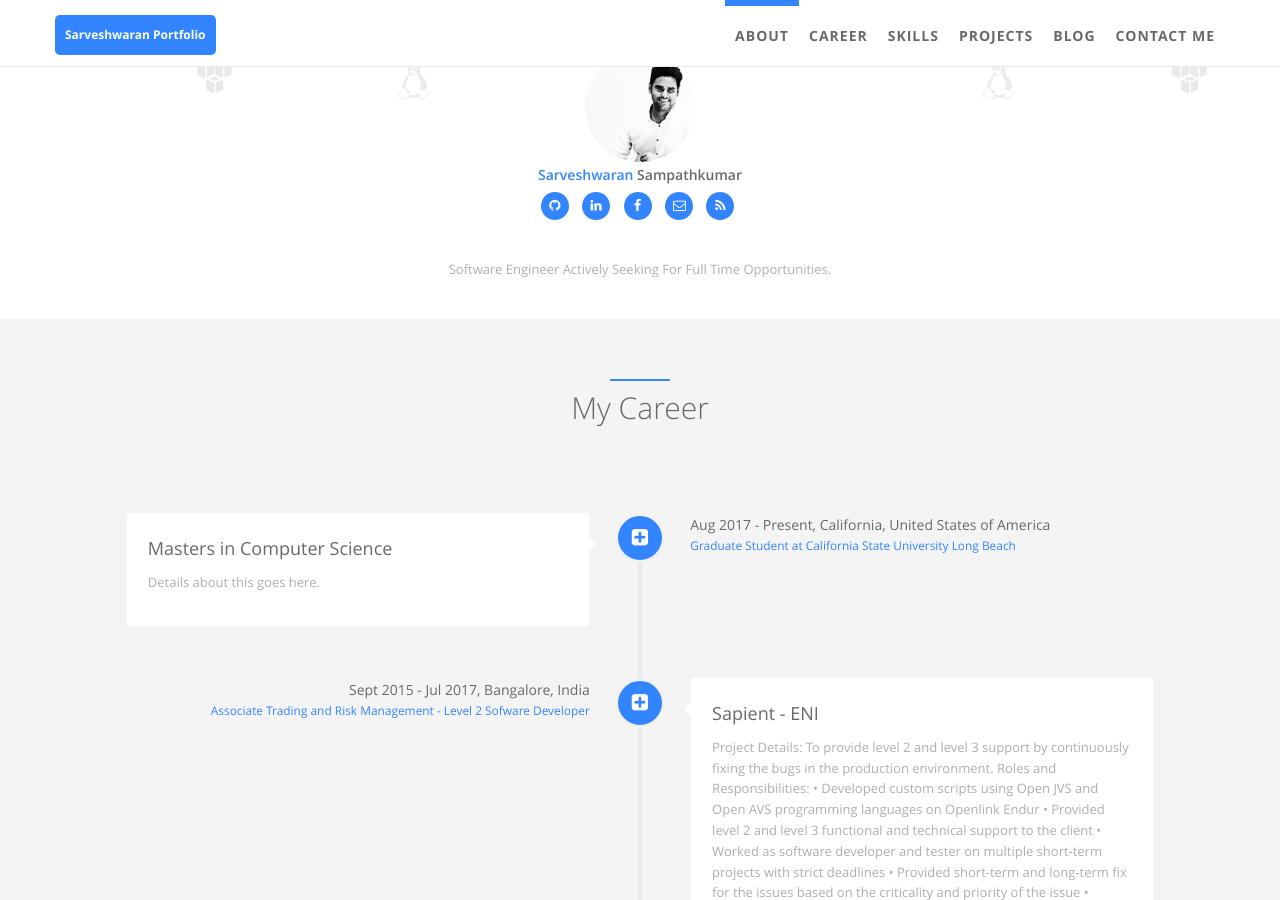
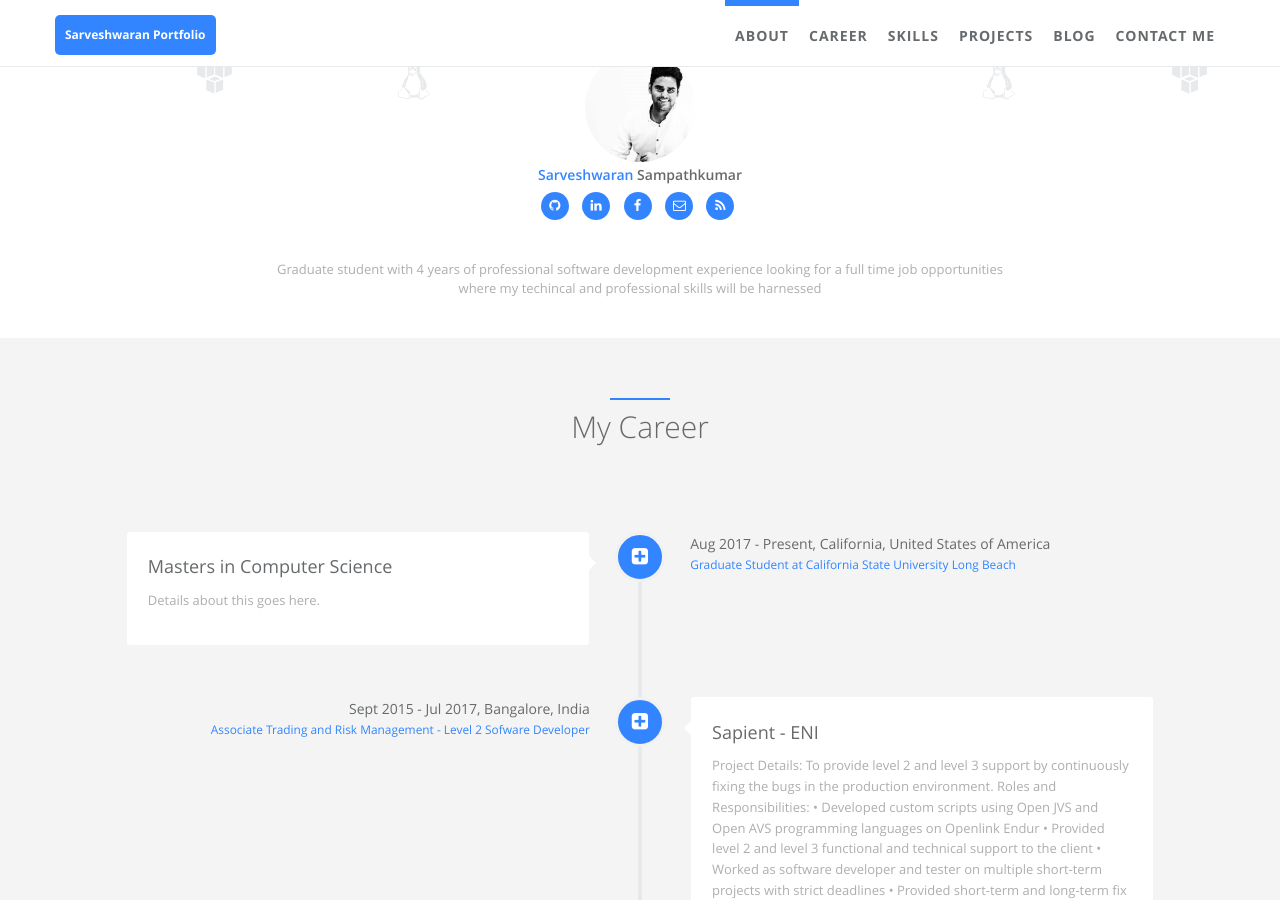
Before and after one commit to sarveshwarans/sarveshwarans.github.io, a Jekyll site: the page built from index.html, in a window 1280 px wide and 900 px high, scrolled down 563 px. Built offline with Jekyll 4.4.1, drawn with Linux system fonts in a browser that asks for light colours.

Commit message:
Update _config.yml

```diff
--- a/_config.yml
+++ b/_config.yml
@@ -33,7 +33,8 @@ author:  # change following line to your infomation.
   skill_icon2:
     - name: fa-linux
     - name: icon-apache
-  desc: Software Engineer Actively Seeking For Full Time Opportunities.  # Describe yourself.
+  desc: Graduate student with 4 years of professional software development experience looking for a full time job opportunities where my techincal and
+        professional skills will be harnessed    # Describe yourself.
 
 # comment
 #disqus:  # if you wanna comment feature, go to https://disqus.com/ to get your configuration; if not, comment following two lines.
```
